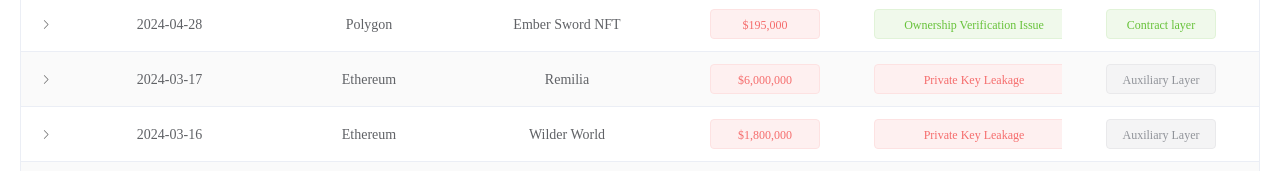
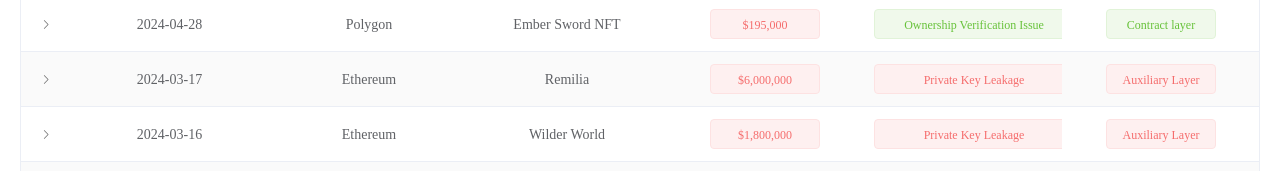
Before and after one commit to nftsok/nftsok.github.io, a plain HTML site: page pages/dependencyVulnerability/dependencyVulnerability.html in a window 1280 px wide. Shown: the part 146-317 px from the top of the page. Drawn offline with nearby package versions, Linux system fonts and the light colour scheme.

Commit message:
Update dependencyVulnerability.html

```diff
--- a/pages/dependencyVulnerability/dependencyVulnerability.html
+++ b/pages/dependencyVulnerability/dependencyVulnerability.html
@@ -309,7 +309,7 @@
                 return 'success';
                 } else if (layer == "Market layer") {
                 return 'warning'; // 或其他适合的类型
-                } else if (layer == "Auxiliary Service Layer"){
+                } else if (layer == "Auxiliary Layer"){
                 return 'danger';
                 }
                 return 'info'; // 或其他默认类型
```
